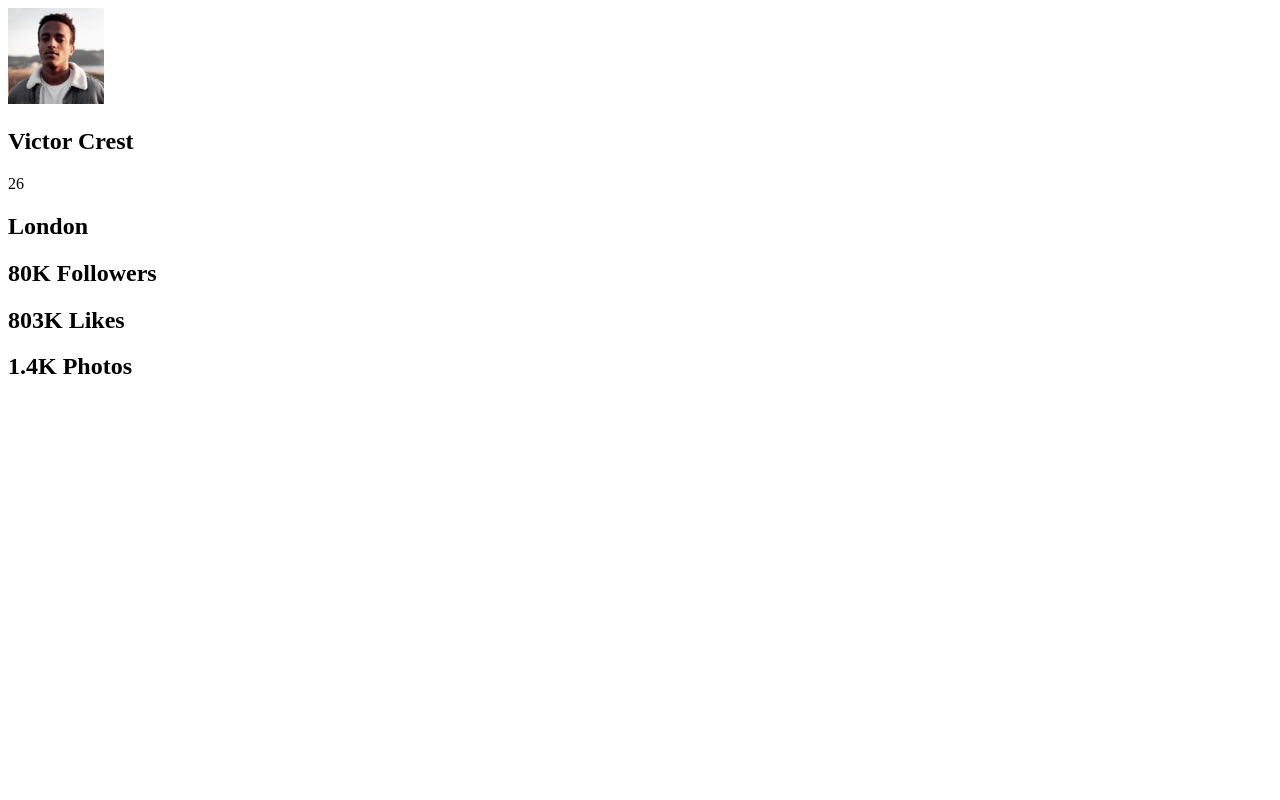
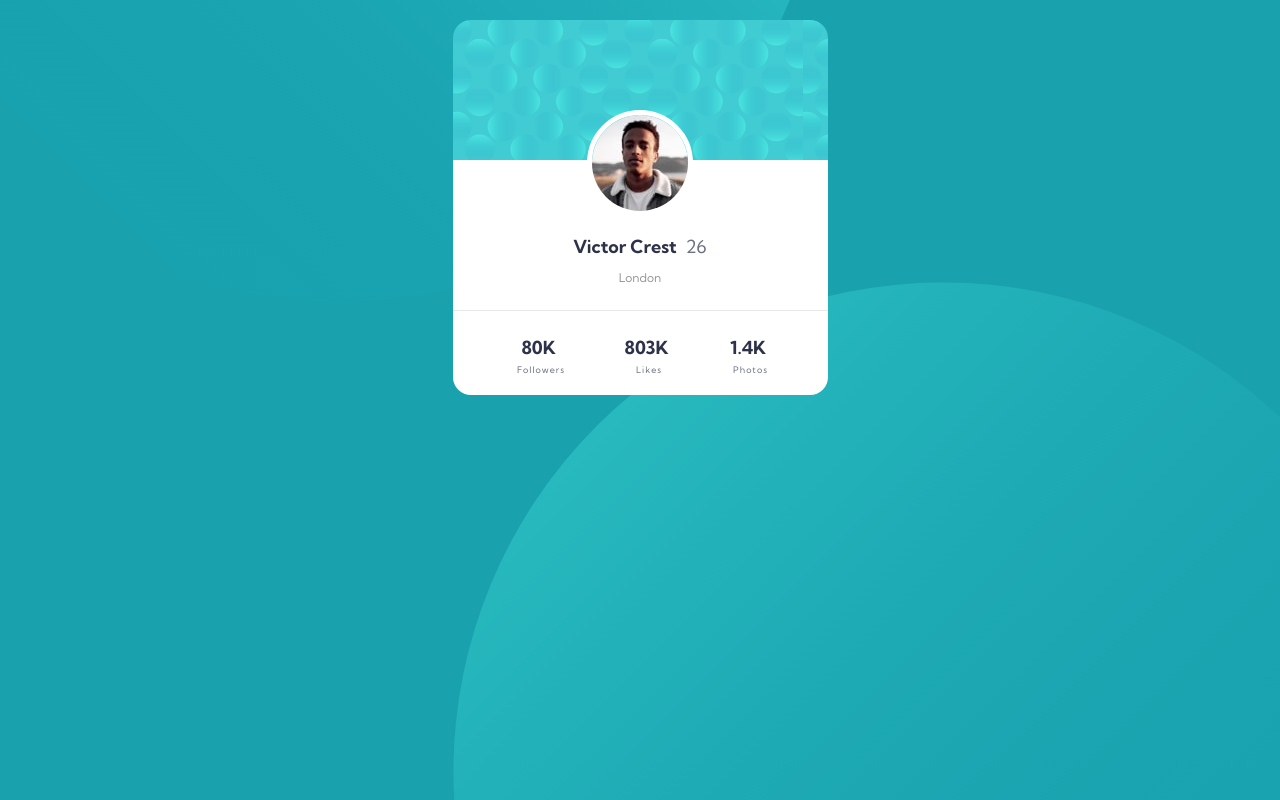
Before and after one commit to cardugarte/profile-card-component-main, a plain HTML site: page index.html in a window 1280 px wide. Drawn offline with Linux system fonts and the light colour scheme.

Commit message:
correcciones
Se han hecho correcciones pendientes segùn el diseño.

```diff
--- /dev/null
+++ b/css/style.css
@@ -0,0 +1,91 @@
+:root
+{
+    --dark-cyan: hsl(185, 75%, 39%);
+    --very-dark-desaturated-blue: hsl(229, 23%, 23%);
+    --dark-grayish-blue: hsl(227, 10%, 46%);
+    --dark-gray: hsl(0, 0%, 59%);
+}
+
+
+*
+{
+    margin: 0;
+    font-family: 'Kumbh Sans', sans-serif;
+}
+
+body
+{
+    background-color: var(--dark-cyan);
+    background-image: url(/images/bg-pattern-top.svg), url(/images/bg-pattern-bottom.svg);
+    background-repeat: no-repeat;
+    background-position: right 150% top 120%, left 150% bottom 150% ;
+    padding: 20px;
+    display: flex;
+    justify-content: center;
+}
+
+.card
+{
+
+    background: url(/images/bg-pattern-card.svg) #fff;
+    background-repeat: repeat-x;
+    overflow: hidden;
+    max-width: 375px;
+    flex-shrink: 0;
+    flex-grow: 1;
+    text-align: center;
+    border-radius: 18px;
+}
+
+.card img
+{
+    margin: 90px 0 15px 0;
+    border: 5px solid #fff;
+    border-radius: 50%;
+}
+
+.card h1
+{
+    font-size: 18px;
+    font-weight: 700;
+    color: var(--very-dark-desaturated-blue);
+}
+
+.card span
+{
+    margin-left: 5px;
+    color: var(--dark-grayish-blue);
+    font-weight: 400;
+}
+
+.card .city
+{
+    color: var(--dark-gray);
+    font-size: 12px;
+    font-weight: 400;
+    padding: 12px 0 25px 0;
+}
+
+.social-date
+{
+    font-size: 10px;
+    padding: 25px 0 20px 0;
+    border-top: 1px solid #e8e8e8;
+    display: flex;
+    justify-content: space-evenly;
+}
+
+.social-date h2
+{
+    color: var(--very-dark-desaturated-blue);
+    font-size: 18px;
+}
+
+.social-date h2 span
+{
+    display: block;
+    justify-content: center;
+    padding-top: 5px;
+    letter-spacing: 1px;
+    font-size: 9px;
+}
--- a/index.html
+++ b/index.html
@@ -8,30 +8,27 @@
 
   <title>Frontend Mentor | Profile card component</title>
 
-  <!-- Feel free to remove these styles or customise in your own stylesheet 👍 -->
-  <style>
-    .attribution { font-size: 11px; text-align: center; }
-    .attribution a { color: hsl(228, 45%, 44%); }
-  </style>
+  <link rel="stylesheet" href="./css/style.css">
+  <link rel="preconnect" href="https://fonts.gstatic.com">
+<link href="https://fonts.googleapis.com/css2?family=Kumbh+Sans:wght@400;700&display=swap" rel="stylesheet">
 </head>
 <body>
-  <main>
-    <section class="header">
+    <main class="card">
       <img src="./images/image-victor.jpg" alt="image perfil">
-      <h1>Victor Crest</h1>
-      <span class="age">26</span>
-      <h2>London</h2>
-    </section>
+        <h1>Victor Crest
+          <span>26</span>
+        </h1>
+        <h2 class="city">London</h2>
       <section class="social-date">
-      <h2>80K
+        <h2>80K <br>
           <span>Followers</span>
         </h2>
 
-      <h2>803K
+        <h2>803K <br>
          <span>Likes</span>
         </h2>
 
-      <h2>1.4K
+        <h2>1.4K <br>
           <span>Photos</span>
         </h2>
       </section>
```
Also changed, not shown: images/css/style.css (deleted). Lines whose indentation alone changed are shown as unchanged.
